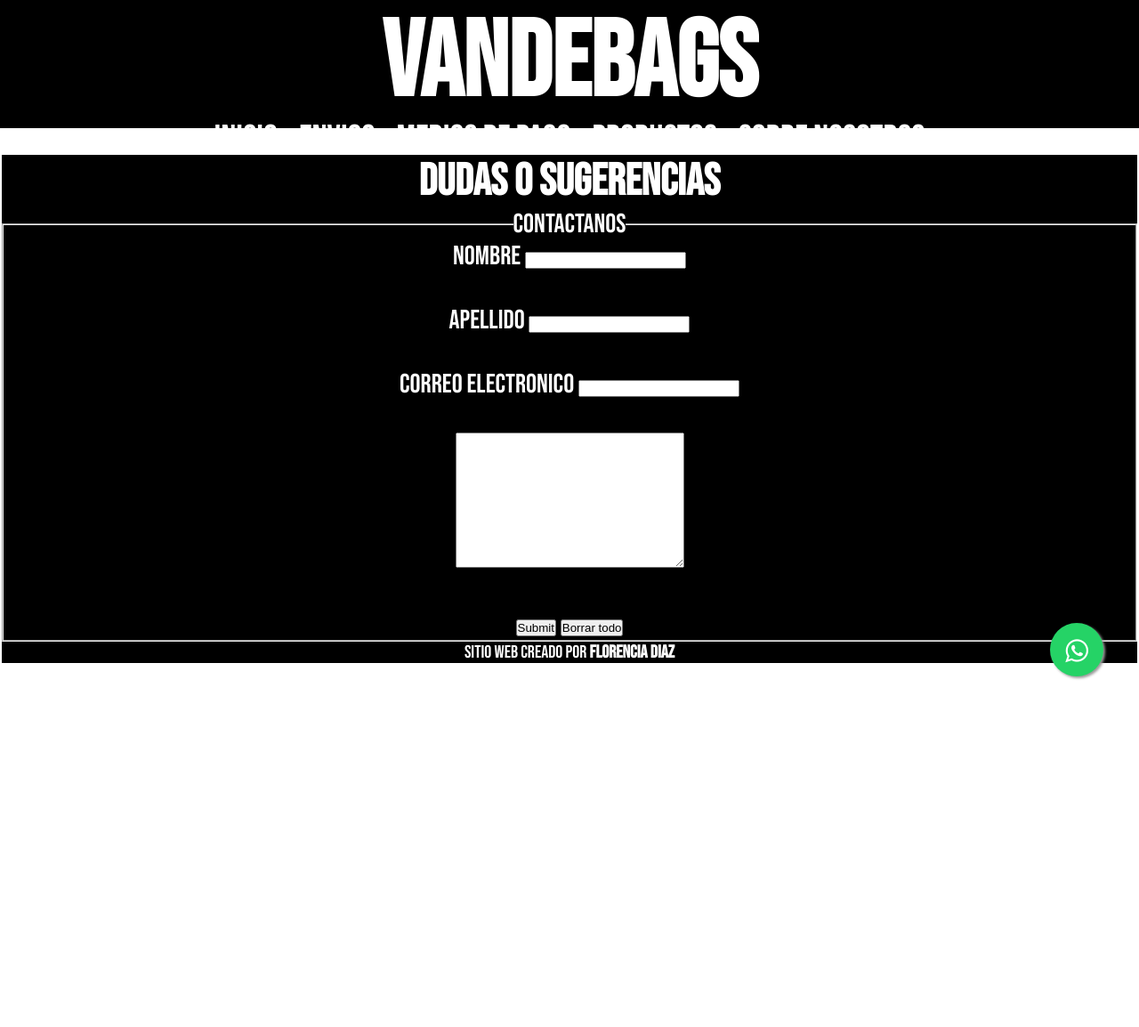
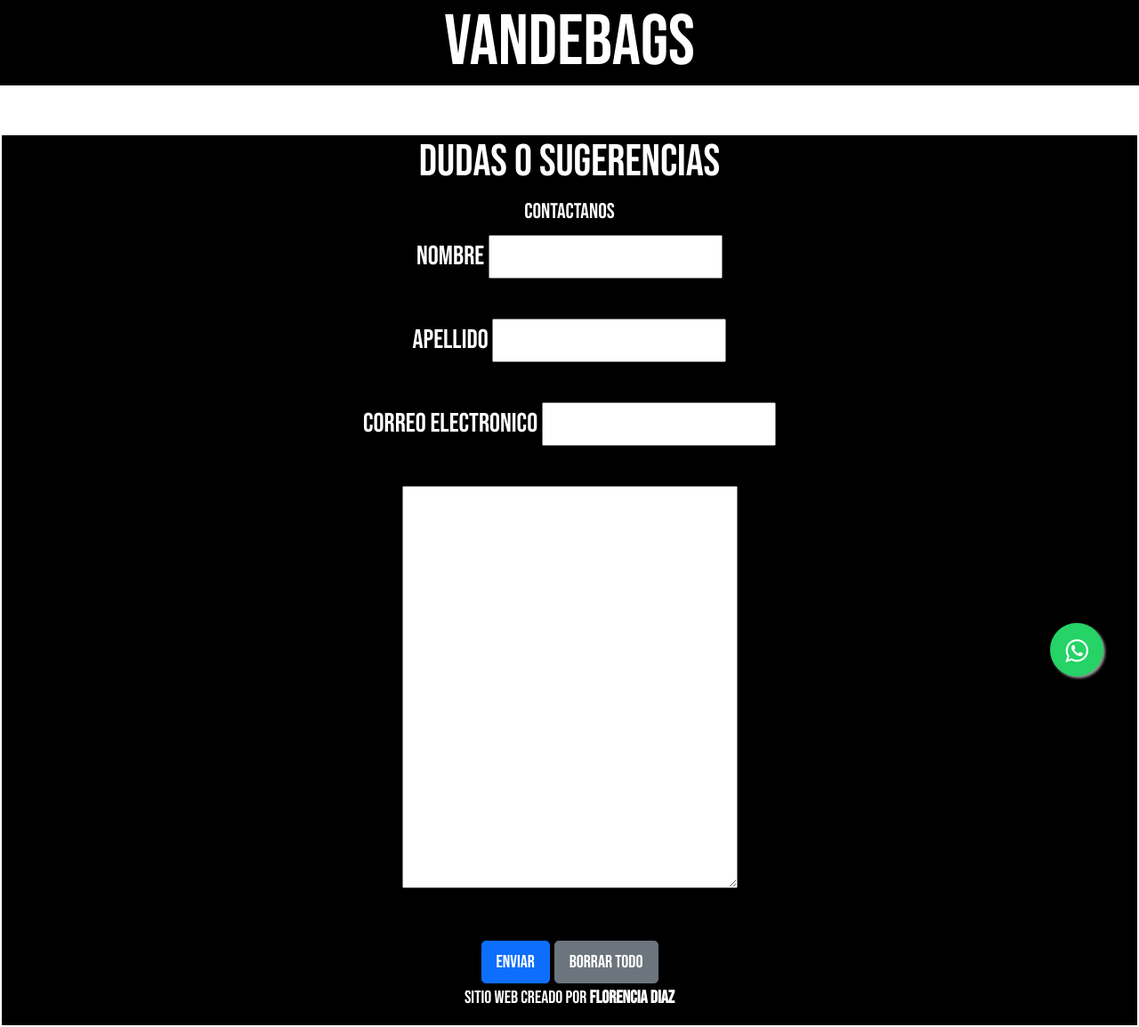
Before and after one commit to FlorenciaDiaz97/vandebags, a plain HTML site: page Pages/Contacto.html in a window 1280 px wide. Shown: the whole page at 89% size. Before the commit the page ends 800 px from the top, so only its background shows below. Drawn offline with nearby package versions, Linux system fonts and the light colour scheme.

Commit message:
cambiocontcto

```diff
--- a/Pages/Contacto.html
+++ b/Pages/Contacto.html
@@ -5,11 +5,14 @@
     <meta http-equiv="X-UA-Compatible" content="IE=edge">
     <meta name="viewport" content="width=device-width, initial-scale=1.0">
     <title>Contacto</title>
-    <link rel="stylesheet" href="../CSS/estilo.css">
+     <!-- bootstrap -->
+     <link href="https://cdn.jsdelivr.net/npm/bootstrap@5.0.2/dist/css/bootstrap.min.css" rel="stylesheet" integrity="sha384-EVSTQN3/azprG1Anm3QDgpJLIm9Nao0Yz1ztcQTwFspd3yD65VohhpuuCOmLASjC" crossorigin="anonymous">
+    <!-- estilo css -->
+     <link rel="stylesheet" href="../CSS/estilo.css">
 </head>
 <body>
     <header>
-        <h2>VANDEBAGS</h2>
+        <h2 class="display-1">VANDEBAGS</h2>
     </header>
         <nav class="barra">
             <ul>
@@ -38,8 +41,8 @@
         <br><br>
         <textarea name="" id="" cols="30" rows="10"></textarea>
         <br><br>
-        <input type="submit">
-        <input type="reset" value="Borrar todo">
+        <button type="button" class="btn btn-primary btn-lg">ENVIAR</button>
+        <button type="button" class="btn btn-secondary btn-lg">BORRAR TODO</button>
         </fieldset>
 
     </form>
@@ -54,5 +57,6 @@
     </a>
 
 </footer>
+<script src="https://cdn.jsdelivr.net/npm/bootstrap@5.0.2/dist/js/bootstrap.bundle.min.js" integrity="sha384-MrcW6ZMFYlzcLA8Nl+NtUVF0sA7MsXsP1UyJoMp4YLEuNSfAP+JcXn/tWtIaxVXM" crossorigin="anonymous"></script>
 </body>
 </html>
```
Also changed, not shown: Pages/Sobrenosotros.html (+9 -5 lines).
